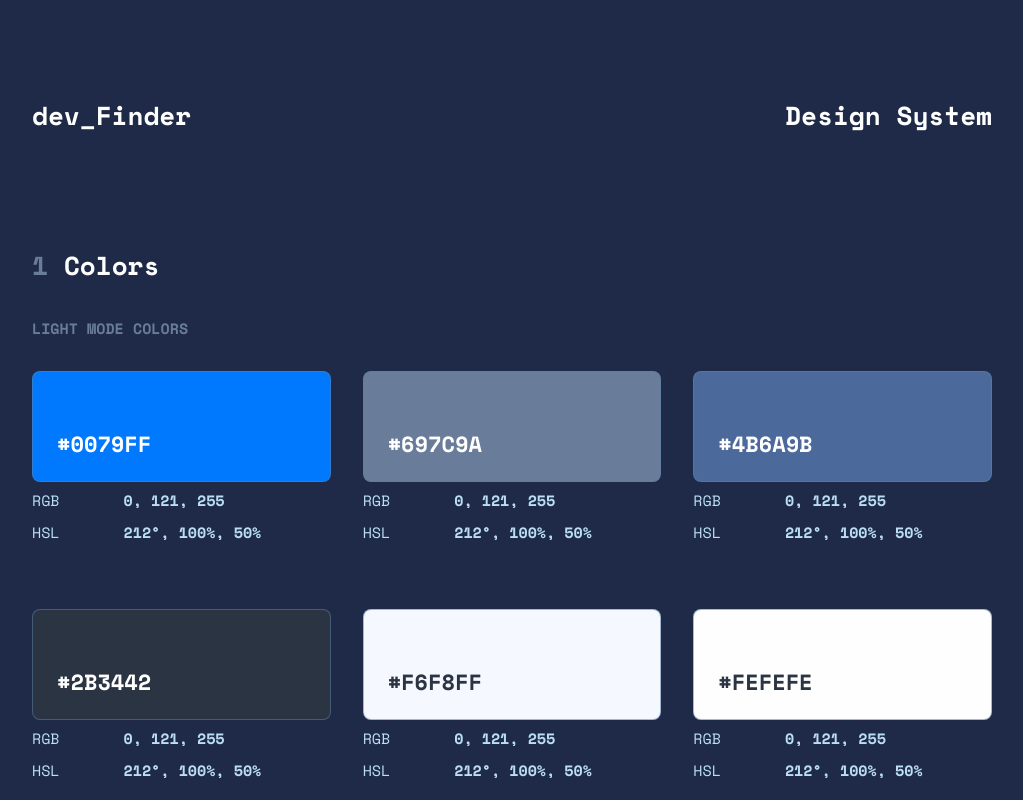
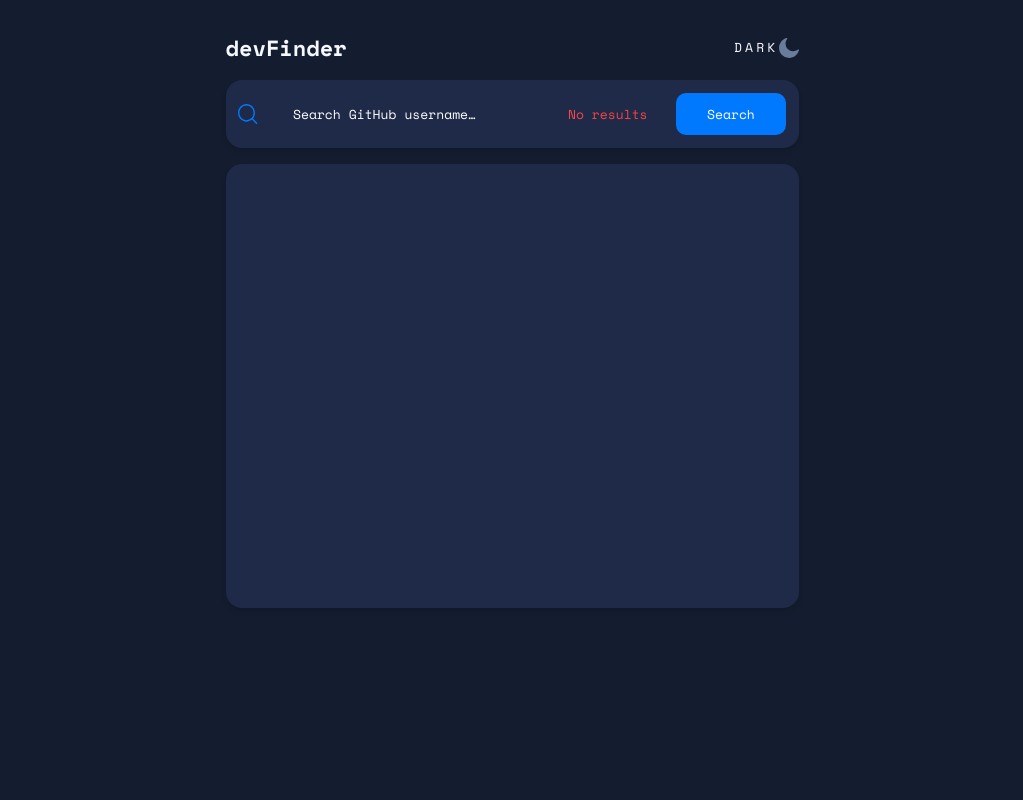
Before and after one commit to billybenntt/portfolio-project-3-github-user-search, a React (Vite) app: page / in a window 1280 px wide. Shown: the top 800 px of the page, without its empty margins (128-1151 px from the left). Built offline with nearby package versions, Linux system fonts and the light colour scheme.

Commit message:
work on main layout

```diff
--- a/src/App.jsx
+++ b/src/App.jsx
@@ -1,13 +1,13 @@
 import { useState } from 'react'
+import DesignSystem from './pages/DesignSystem.jsx'
+import Search from './pages/Search.jsx'
 
-import DesignSystem from './pages/DesignSystem.jsx'
-
-function App() {
+function App () {
   const [count, setCount] = useState(1)
 
   return (
     <>
-      <DesignSystem/>
+      <Search/>
     </>
   )
 }
--- a/src/components/SearchBox.jsx
+++ b/src/components/SearchBox.jsx
@@ -1,8 +1,6 @@
 import SearchIcon from '../assets/icon-search.svg'
 
 function SearchBox (props) {
-
-
 
 
   return (
--- a/src/pages/DesignSystem.jsx
+++ b/src/pages/DesignSystem.jsx
@@ -8,7 +8,7 @@ function DesignSystem () {
       <div className="design-system-center">
         {/* HEADER */}
         <header className="header">
-          <h3>dev_Finder</h3>
+          <h3>devFinder</h3>
           <h3>Design System</h3>
         </header>
 
@@ -82,9 +82,7 @@ function DesignSystem () {
                   mattis eros. Lorem ipsum dolor sit amet, consectetuer adipiscing elit. Donec odio. Quisque
                   volutpat mattis eros. Lorem ipsum dolor sit amet, consectetuer adipiscing elit. Donec odio.
                   Quisque volutpat mattis eros. Lorem ipsum dolor sit amet, consectetuer adipiscing elit.
-                  Donec
-                  odio. Quisque volutpat mattis eros.
-
+                  Donec odio. Quisque volutpat mattis eros.
                 </p>
                 <br/>
                 <p>
@@ -97,9 +95,7 @@ function DesignSystem () {
               </div>
 
             </div>
-
           </div>
-
 
         </section>
 
@@ -108,10 +104,12 @@ function DesignSystem () {
           <div className="section-title">
             <h3><span>3</span>Interactive Elements</h3>
           </div>
+
+
+          <div className="group">
             <div className="interactive-center">
-
               <div className="search-item">
-              <SearchBox darkTheme={true}/>
+                <SearchBox/>
                 <p className="item-description">Light Search Bar - Idle</p>
               </div>
               <div className="search-item">
@@ -122,10 +120,21 @@ function DesignSystem () {
                 <SearchBox/>
                 <p className="item-description">Light Search Bar - Error (No Results)</p>
               </div>
+            </div>
+          </div>
+
+
+          <div className="group">
+
+
 
 
           </div>
+
+
         </section>
+
+
       </div>
     </div>
   )
--- /dev/null
+++ b/src/pages/Search.jsx
@@ -0,0 +1,28 @@
+import SearchBox from '../components/SearchBox.jsx'
+import MoonIcon from '/src/assets/icon-moon.svg'
+import SunIcon from '/src/assets/icon-sun.svg'
+
+function Search () {
+  return (
+    <div className="search">
+      <div className="search-header">
+        <h3 className="header-title">devFinder</h3>
+        <div className="search-toggle">
+          <h3>Dark</h3>
+          <img src={MoonIcon} alt=""/>
+        </div>
+      </div>
+
+      <SearchBox/>
+
+      <div className="search-result">
+        <div className="search-result-center">
+
+        </div>
+      </div>
+
+    </div>
+  )
+}
+
+export default Search
--- a/src/styles/output.css
+++ b/src/styles/output.css
@@ -336,28 +336,60 @@ h1, h2, h3, h4, h5, h6, p {
 
 /* GENERAL STYLES */
 body {
-  background-color: #FFFFFF;
   font-family: "Space Mono", monospace;
 }
 
-/* COMPONENT CLASSES */
-.btn {
-  cursor: pointer;
+.search {
+  margin: 0 auto;
+  max-width: 327px;
+  margin-top: 31px;
 }
-.btn:hover {
-  color: #697C9A;
+
+.header-title {
+  font-size: 1.375rem;
+  line-height: 2.063rem;
+  font-weight: bold;
 }
-.btn-primary {
-  background-color: #697C9A;
+
+.search-header {
+  display: flex;
+  justify-content: space-between;
+  margin-bottom: 1rem;
+}
+
+.search-toggle {
+  font-size: 13px;
+  letter-spacing: 0.2rem;
+  text-transform: uppercase;
+  align-items: center;
+  display: flex;
+}
+
+.search-result {
+  width: 100%;
+  height: 444px;
+  margin-top: 1rem;
+  background-color: #FFFFFF;
+  color: #1E2A47;
+  box-shadow: 0 4px 6px -1px rgba(0, 0, 0, 0.1), 0 2px 4px -2px rgba(0, 0, 0, 0.1);
+  border-radius: 16px;
+}
+html.dark .search-result {
+  background-color: #1E2A47;
+  color: #FFFFFF;
 }
 
 /* MEDIA QUERIES  */
 @media screen and (min-width: 768px) {
-  .some-element {
-    background-color: red;
+  .search {
+    max-width: 573px;
   }
 }
-/* SEARCH BOX */
+@media screen and (min-width: 1440px) {
+  .search {
+    max-width: 730px;
+  }
+}
 .search-box {
   max-width: 573px;
   box-shadow: 0 4px 6px -1px rgba(0, 0, 0, 0.1), 0 2px 4px -2px rgba(0, 0, 0, 0.1);
@@ -366,7 +398,7 @@ body {
 }
 .search-box .search-box-center {
   background-color: #FFFFFF;
-  color: #141D2F;
+  color: #1E2A47;
   display: grid;
   grid-template-columns: 10% 45% 25% 20%;
   align-items: center;
@@ -374,7 +406,7 @@ body {
   position: relative;
 }
 html.dark .search-box .search-box-center {
-  background-color: #141D2F;
+  background-color: #1E2A47;
   color: #FFFFFF;
 }
 .search-box .search-icon {
@@ -408,6 +440,9 @@ html.dark .search-box .search-input {
 .search-box .search-input::placeholder {
   color: #4B6A9B;
 }
+html.dark .search-box .search-input::placeholder {
+  color: #FFFFFF;
+}
 .search-box .search-input:focus {
   outline: none;
 }
@@ -433,6 +468,13 @@ html.dark .search-box .search-input {
   background-color: #F74646;
 }
 
+.toggle-icon {
+  height: 20px;
+  width: 20px;
+  background: url("src/assets/icon-moon.svg") no-repeat;
+  margin-left: 1rem;
+}
+
 @media screen and (min-width: 768px) {
   .search-box {
     max-width: 573px;
@@ -452,6 +494,16 @@ html.dark .search-box .search-input {
     line-height: 1.5rem;
     font-weight: normal;
     padding: 0.75rem 1.5rem;
+  }
+}
+@media screen and (min-width: 1440px) {
+  .search-box {
+    max-width: 730px;
+  }
+  .search-input {
+    font-size: 0.938rem;
+    line-height: 1.563rem;
+    font-weight: normal;
   }
 }
 .design-system {
@@ -521,12 +573,15 @@ html.dark .search-box .search-input {
   line-height: 2.063rem;
   font-weight: bold;
   display: flex;
+  border: 1px solid #697C9A;
   border-radius: 8px;
   padding: 55px 136px 21px 24px;
   align-items: flex-end;
   color: #000;
   background-color: #FFF;
-  border: 1px solid rgba(93, 128, 164, 0.53);
+}
+html.dark .color-box {
+  border: 1px solid #FFFFFF;
 }
 
 .color-description {
@@ -653,10 +708,10 @@ html.dark .color-description {
   }
 }
 body {
-  background-color: #FFFFFF;
-  color: #1E2A47;
+  background-color: #F6F8FF;
+  color: #141D2F;
 }
 html.dark body {
-  background-color: #1E2A47;
-  color: #FFFFFF;
+  background-color: #141D2F;
+  color: #F6F8FF;
 }
--- a/src/styles/scss/_components.scss
+++ b/src/styles/scss/_components.scss
@@ -2,8 +2,7 @@
 @import "utilities";
 
 
-/* SEARCH BOX */
-
+// SEARCH BOX
 .search-box {
   max-width: 573px;
   box-shadow: $box-shadow-1;
@@ -11,8 +10,7 @@
   overflow: hidden;
 
   .search-box-center {
-    @include color-scheme($accent-light-100, $accent-dark-300);
-
+    @include color-scheme($accent-light-100, $accent-dark-100);
     display: grid;
     grid-template-columns: 10% 45% 25% 20%;
     align-items: center;
@@ -44,8 +42,9 @@
     border: none;
     background-color: transparent;
 
+
     &::placeholder {
-      color: $primary-200;
+      @include color-scheme-text($accent-light-100, $primary-200);
     }
 
     &:focus {
@@ -74,9 +73,18 @@
   }
 }
 
+// DARK ICON
+
+
+.toggle-icon {
+  height: 20px;
+  width: 20px;
+  background: url("src/assets/icon-moon.svg") no-repeat;
+  margin-left: 1rem;
+}
+
 
 @media screen and (min-width: map-get($breakpoints, "md")) {
-
 
   .search-box {
     max-width: $max-w-md;
@@ -96,3 +104,19 @@
     }
   }
 }
+
+
+@media screen and (min-width: map-get($breakpoints, "lg")) {
+
+
+  .search-box {
+    max-width: $max-w-lg;
+  }
+
+
+  .search-input {
+    @include text-sm;
+  }
+
+
+}
--- a/src/styles/scss/_design-system.scss
+++ b/src/styles/scss/_design-system.scss
@@ -69,12 +69,12 @@
 .color-box {
   @include text-lg;
   @include d-flex;
+  @include color-scheme-border($accent-light-100, $primary-100);
   border-radius: $rounded-md;
   padding: 55px 136px 21px 24px;
   align-items: flex-end;
   color: #000;
   background-color: #FFF;
-  border: 1px solid rgba(93, 128, 164, 0.53);
 }
 
 .color-description {
--- a/src/styles/scss/_layout.scss
+++ b/src/styles/scss/_layout.scss
@@ -4,33 +4,66 @@
 
 /* GENERAL STYLES */
 
-
 body {
-  background-color: $accent-light-100;
   font-family: $font-mono;
 }
 
-/* COMPONENT CLASSES */
 
-.btn {
-  cursor: pointer;
-
-  &:hover {
-    color: $primary-100;
-  }
+.search {
+  @include mx-auto;
+  max-width: $max-w-sm;
+  margin-top: 31px;
+}
 
 
-  &-primary {
-    background-color: $primary-100;
-  }
+.header-title {
+  @include text-lg;
+}
 
+
+.search-header {
+  display: flex;
+  justify-content: space-between;
+  margin-bottom: 1rem;
+}
+
+.search-toggle {
+  font-size: 13px;
+  letter-spacing: 0.2rem;
+  text-transform: uppercase;
+  align-items: center;
+  display: flex;
+}
+
+.search-result {
+  width: 100%;
+  height: 444px;
+  margin-top: 1rem;
+
+  @include color-scheme($accent-light-100, $accent-dark-100);
+
+  box-shadow: $box-shadow-1;
+  border-radius: $rounded-xl;
 }
 
 
 /* MEDIA QUERIES  */
 
 @media screen and (min-width: map-get($breakpoints, "md")) {
-  .some-element {
-    background-color: red;
+
+  .search {
+    max-width: $max-w-md;
   }
+
+
 }
+
+
+@media screen and (min-width: map-get($breakpoints, "lg")) {
+
+  .search {
+    max-width: $max-w-lg;
+  }
+
+
+}
--- a/src/styles/scss/input.scss
+++ b/src/styles/scss/input.scss
@@ -5,5 +5,5 @@
 @import "design-system";
 
 body {
-  @include color-scheme($accent-light-100, $accent-dark-100)
+  @include color-scheme($accent-light-200, $accent-dark-300)
 }
```
Also changed, not shown: src/styles/scss/_utilities.scss (+15 -0 lines), public/icon-moon.svg (added). Lines whose indentation alone changed are shown as unchanged.
